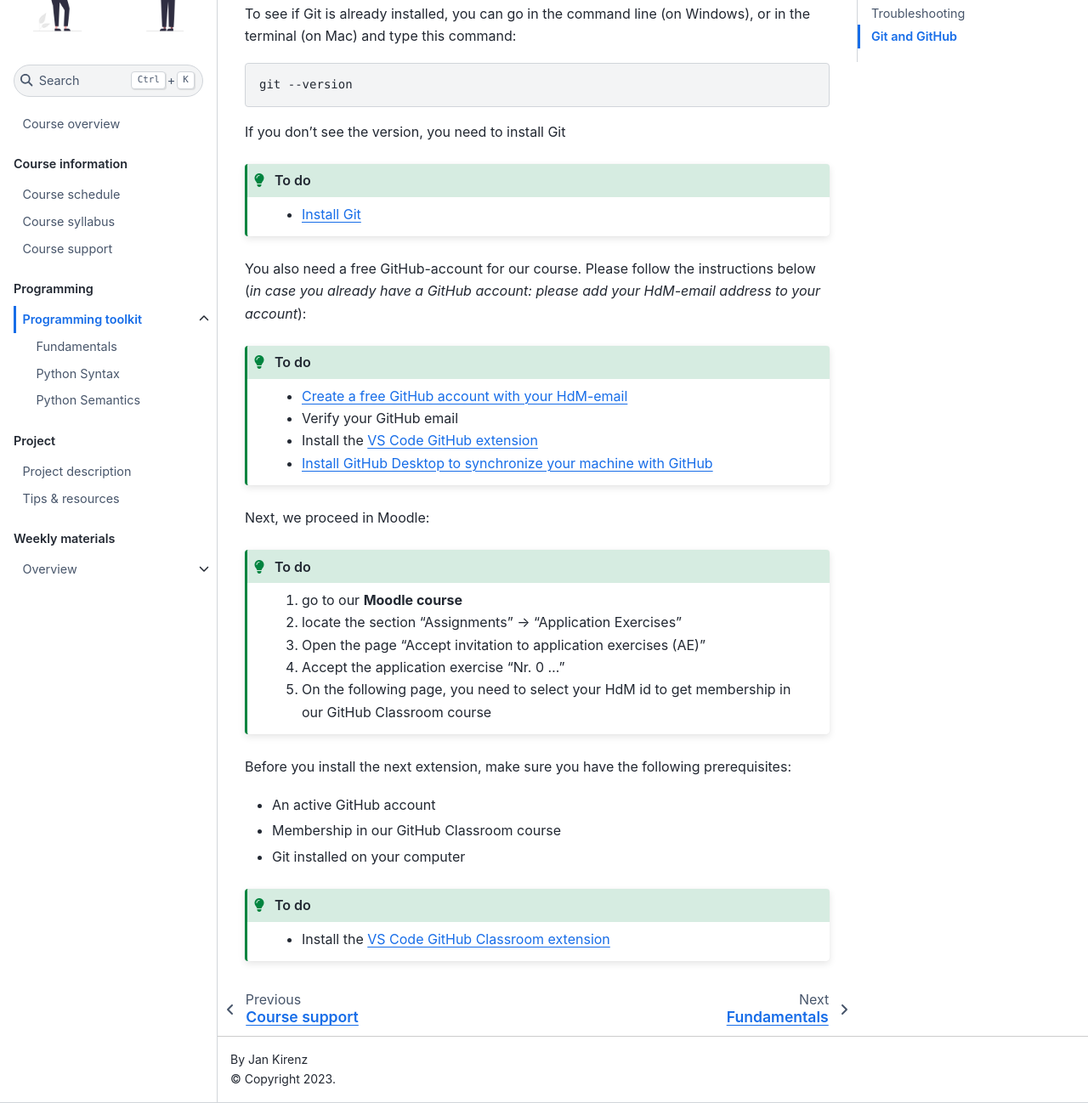
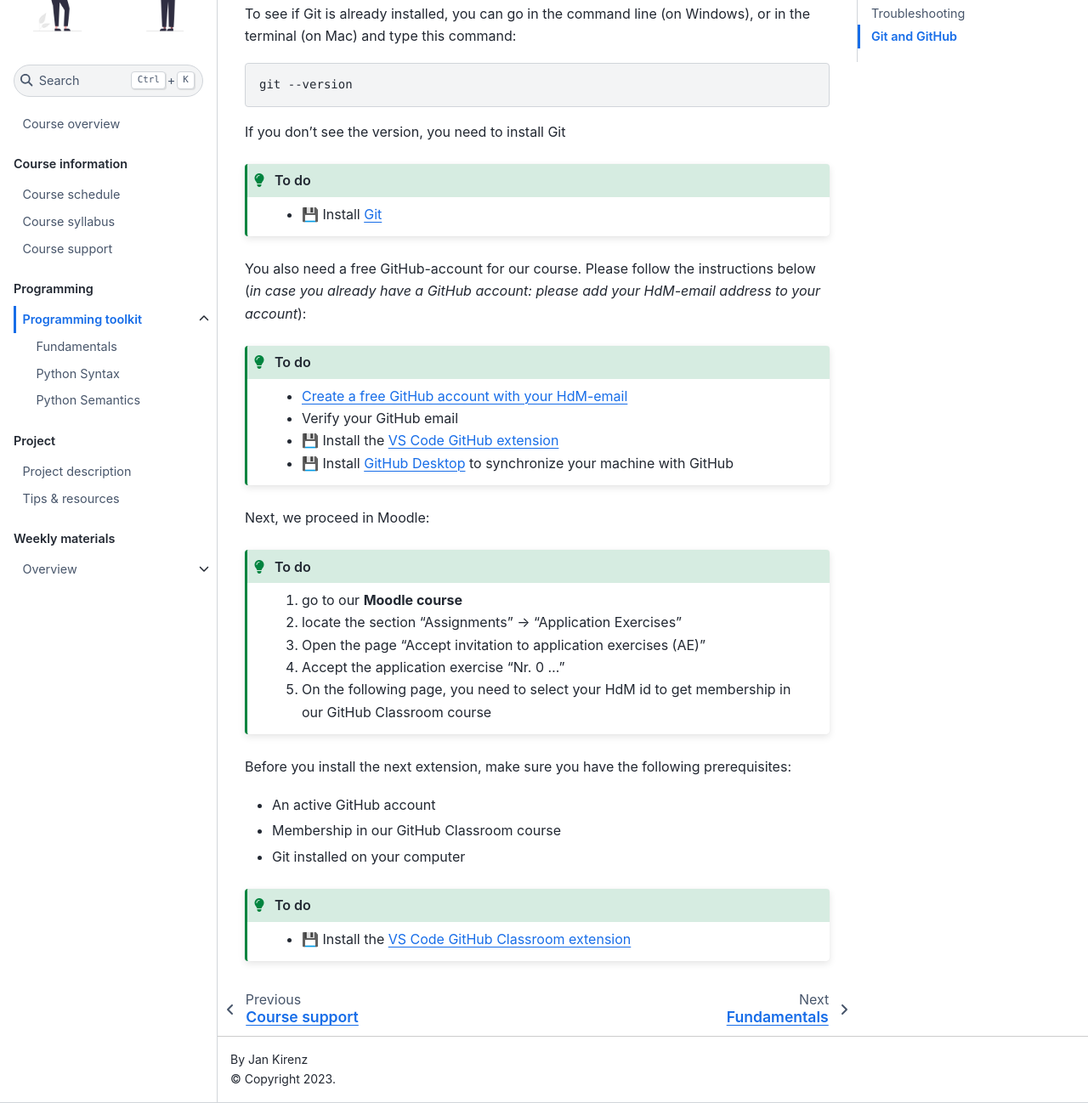
Before and after one commit to dst-ws22/website, a Jupyter Book: the page built from docs/programming-toolkit.md, in a window 1280 px wide and 1400 px high, scrolled down 6068 px, cut to the strip 102-1400 px from the top of the window. Shown: the whole strip at 85% size. Built offline with Jupyter Book 1.0.4 settings and Sphinx 7.4.7 and the Sphinx Book theme 1.1.4, drawn with Linux system fonts in a browser that asks for light colours; comment, search, counter and statistics services are not loaded.

````diff
--- a/docs/programming-toolkit.md
+++ b/docs/programming-toolkit.md
@@ -260,7 +260,7 @@ If you don't see the version, you need to install Git
 ```{admonition} To do
 :class: tip
 
-- [Install Git](https://git-scm.com/downloads)
+- 💾 Install [Git](https://git-scm.com/downloads)
 ```
 
 You also need a free GitHub-account for our course. Please follow the instructions below (*in case you already have a GitHub account: please add your HdM-email address to your account*):
@@ -270,8 +270,8 @@ You also need a free GitHub-account for our course. Please follow the instructio
 
 - [Create a free GitHub account with your HdM-email](https://github.com/join)
 - Verify your GitHub email
-- Install the [VS Code GitHub extension](https://code.visualstudio.com/docs/editor/github)
-- [Install GitHub Desktop to synchronize your machine with GitHub](https://desktop.github.com/)
+- 💾 Install the [VS Code GitHub extension](https://code.visualstudio.com/docs/editor/github)
+- 💾 Install [GitHub Desktop](https://desktop.github.com/) to synchronize your machine with GitHub
 ```
 
 Next, we proceed in Moodle:
@@ -296,6 +296,6 @@ Before you install the next extension, make sure you have the following prerequi
 ```{admonition} To do
 :class: tip
 
-- Install the [VS Code GitHub Classroom extension](https://marketplace.visualstudio.com/items?itemName=GitHub.classroom&ssr=false#overview)
+- 💾 Install the [VS Code GitHub Classroom extension](https://marketplace.visualstudio.com/items?itemName=GitHub.classroom&ssr=false#overview)
 
 ```
````
